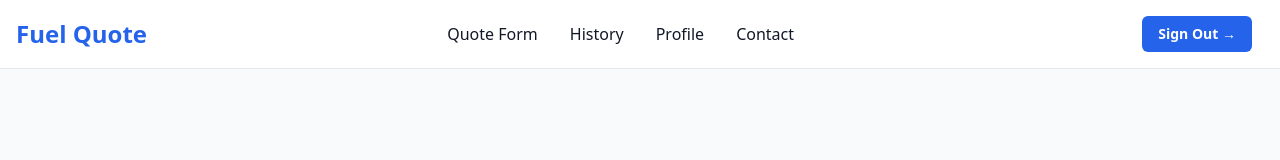
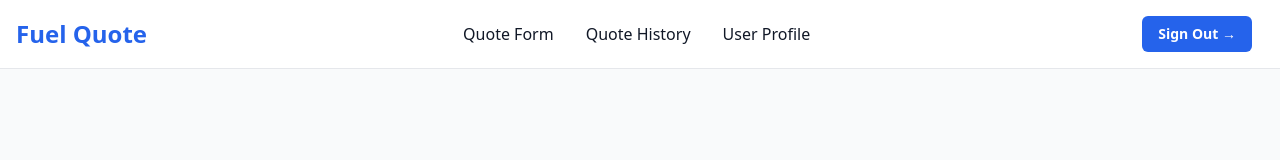
Before and after one commit to jaireid/fuel-quote-app, a React (Vite) app in the folder frontend/: page / in a window 1280 px wide. Shown: the top 160 px of the page. Built offline with nearby package versions, Linux system fonts and the light colour scheme; sample sign-in values are in the browser's storage.

Commit message:
Update Header.jsx

```diff
--- a/frontend/src/components/Header.jsx
+++ b/frontend/src/components/Header.jsx
@@ -73,7 +73,7 @@ const Header = () => {
               </button>
             </div>
             <div
-              className={`items-center justify-between w-full lg:mr-12 md:flex md:w-auto md:order-1 ${
+              className={`items-center justify-between w-full lg:mr-4 md:flex md:w-auto md:order-1 ${
                 isMenuOpen ? "block" : "hidden"
               }`}
               id="navbar-sticky"
@@ -93,7 +93,7 @@ const Header = () => {
                     to="/history"
                     className="block py-2 pl-3 pr-4 text-gray-900 rounded hover:bg-gray-200 md:hover:bg-transparent md:hover:text-blue-600 md:p-0"
                   >
-                    History
+                    Quote History
                   </Link>
                 </li>
                 <li>
@@ -101,17 +101,17 @@ const Header = () => {
                     to="/profile"
                     className="block py-2 pl-3 pr-4 text-gray-900 rounded hover:bg-gray-200 md:hover:bg-transparent md:hover:text-blue-600 md:p-0"
                   >
-                    Profile
+                    User Profile
                   </Link>
                 </li>
-                <li>
+                {/* <li>
                   <Link
                     to="contact"
                     className="block py-2 pl-3 pr-4 text-gray-900 rounded hover:bg-gray-200 md:hover:bg-transparent md:hover:text-blue-600 md:p-0"
                   >
                     Contact
                   </Link>
-                </li>
+                </li> */}
               </ul>
             </div>
           </>
```
